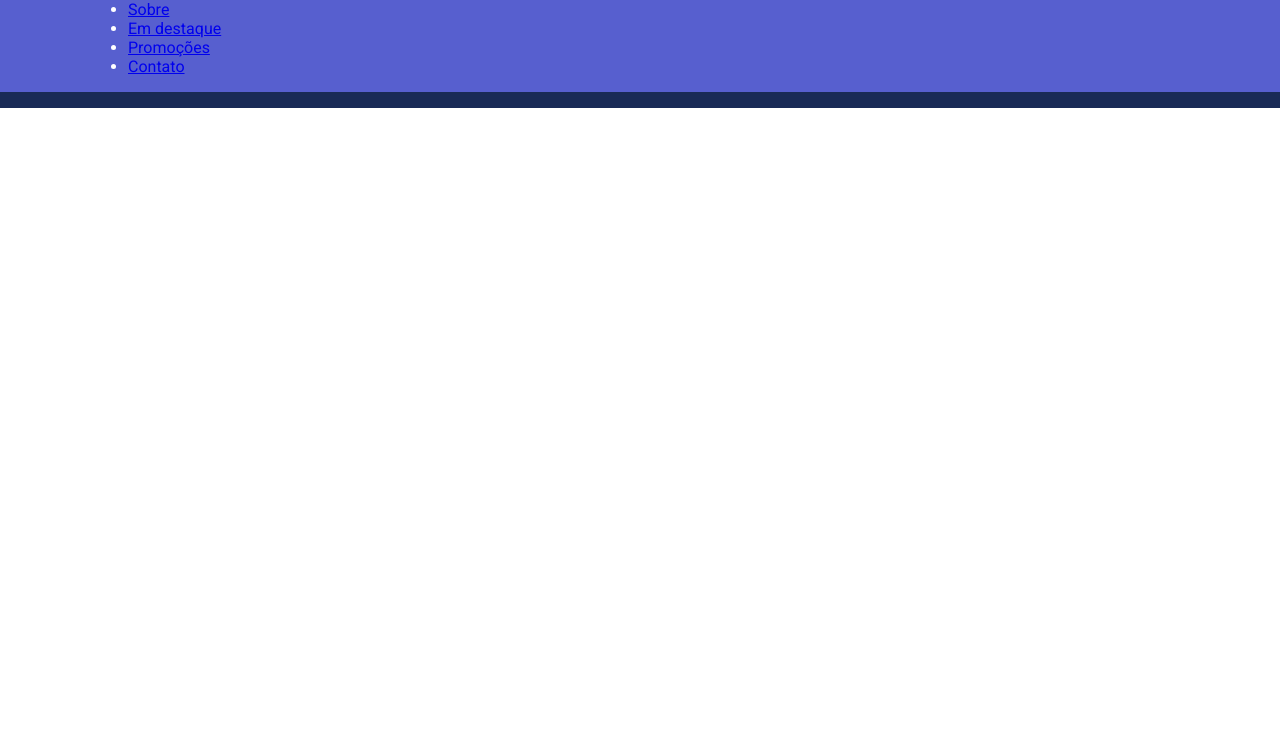
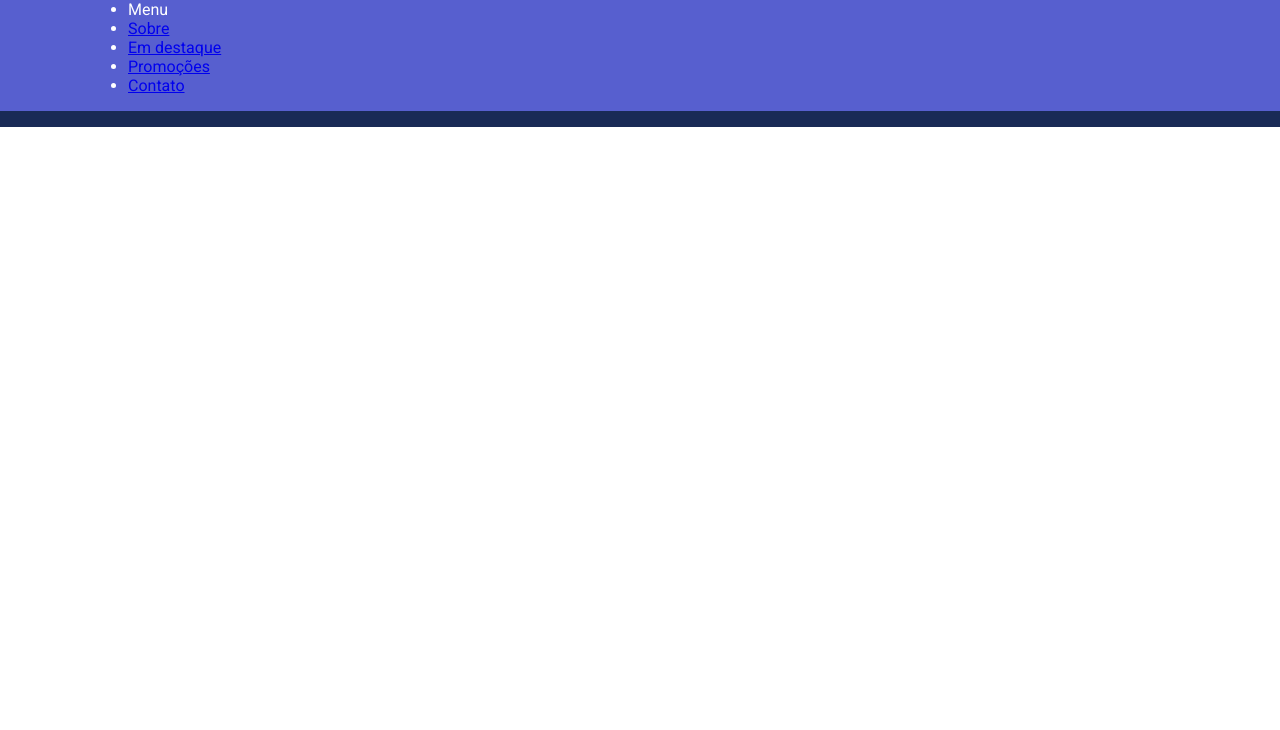
Before and after one commit to stn8m0n/mod10_jquery-pluggins, a plain HTML site: page index.html in a window 1280 px wide. Shown: the part 70-800 px from the top of the page. Drawn offline with Linux system fonts and the light colour scheme.

Commit message:
Sec commit

```diff
--- a/index.html
+++ b/index.html
@@ -17,6 +17,7 @@
             <nav>
                 <div class="container">
                         <ul>
+                            <li> Menu</li>
                             <li>
                                 <a href="#">Sobre</a>
                             </li>
```
